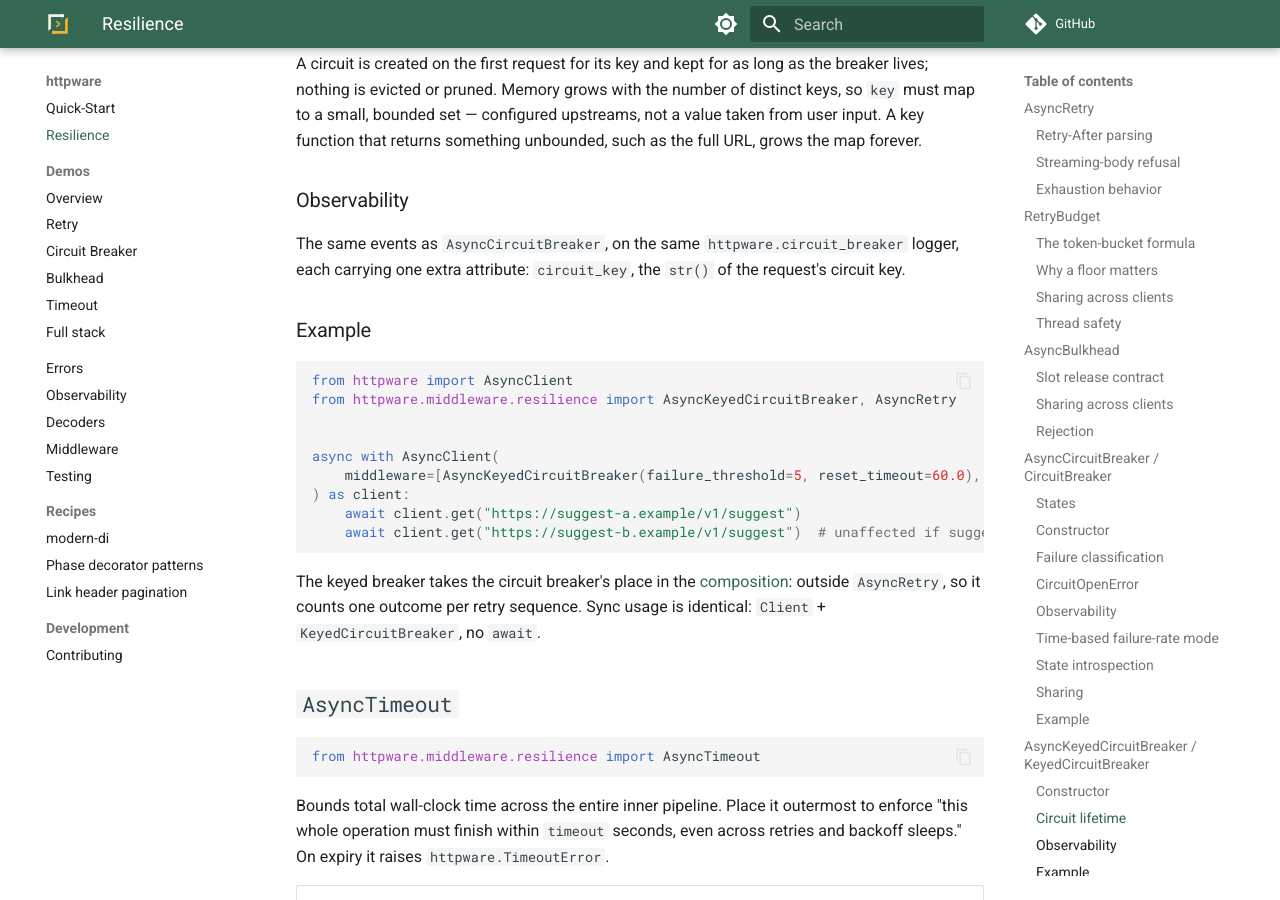
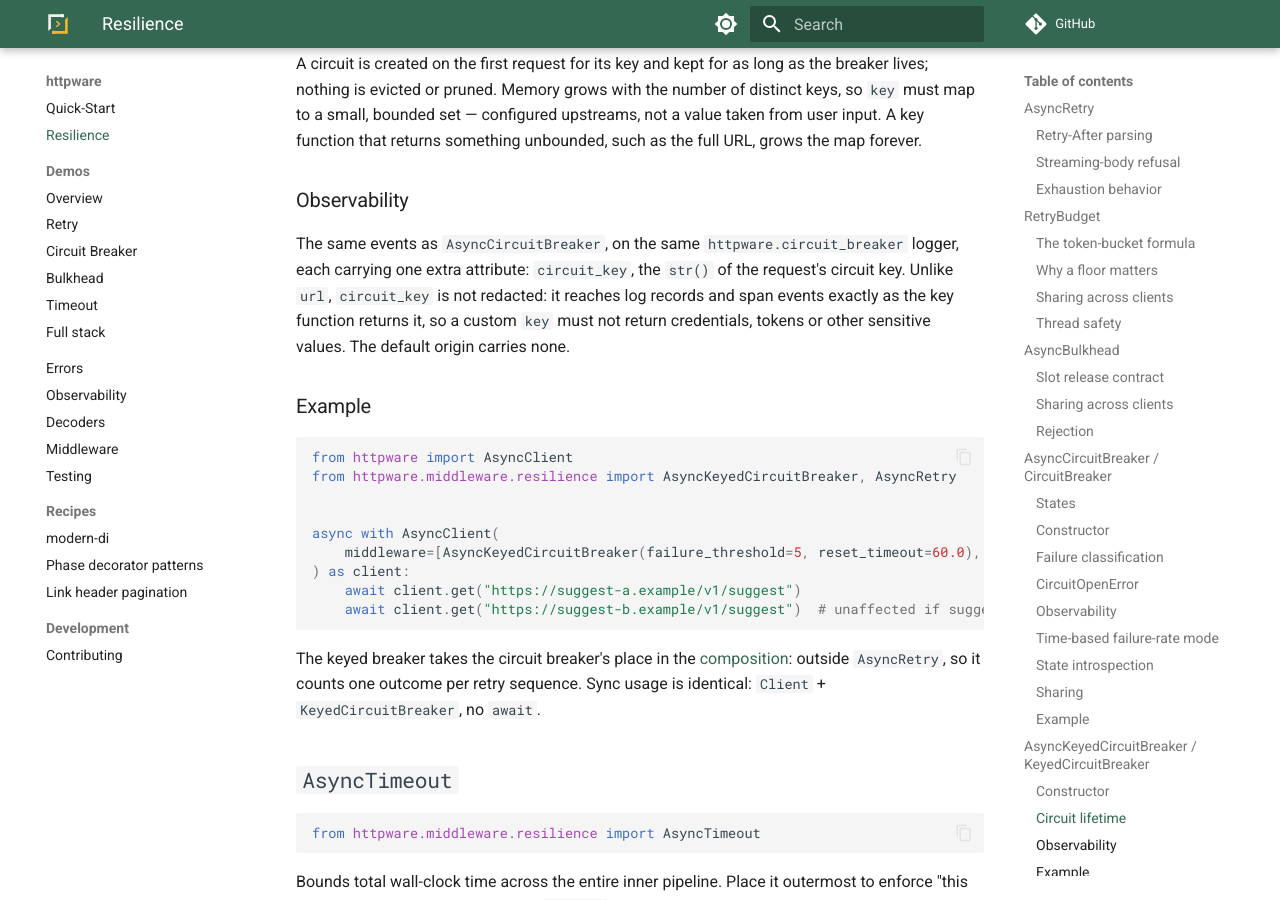
Before and after one commit to modern-python/httpware, an MkDocs documentation site: the page built from docs/resilience.md, in a window 1280 px wide and 900 px high, scrolled down 9082 px. Built offline with MkDocs 1.6.1 and Material for MkDocs 9.7.7, drawn with Linux system fonts in a browser that asks for light colours; comment, search, counter and statistics services are not loaded.

Commit message:
docs: warn that circuit_key is logged unredacted

```diff
--- a/docs/resilience.md
+++ b/docs/resilience.md
@@ -279,7 +279,7 @@ A circuit is created on the first request for its key and kept for as long as th
 
 ### Observability
 
-The same events as `AsyncCircuitBreaker`, on the same `httpware.circuit_breaker` logger, each carrying one extra attribute: `circuit_key`, the `str()` of the request's circuit key.
+The same events as `AsyncCircuitBreaker`, on the same `httpware.circuit_breaker` logger, each carrying one extra attribute: `circuit_key`, the `str()` of the request's circuit key. Unlike `url`, `circuit_key` is not redacted: it reaches log records and span events exactly as the key function returns it, so a custom `key` must not return credentials, tokens or other sensitive values. The default origin carries none.
 
 ### Example
 
```
